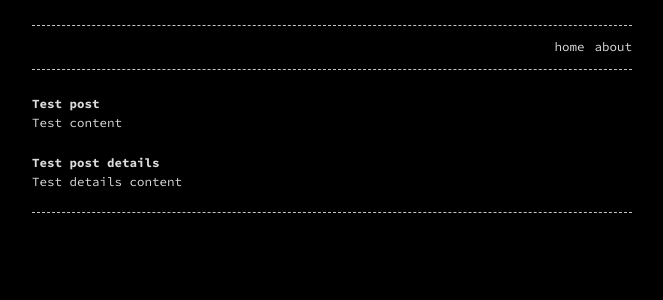
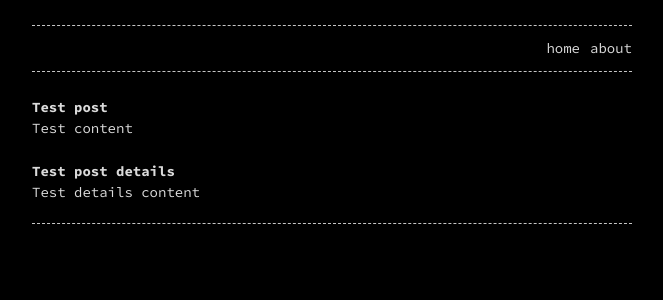
Before and after one commit to uerceg/uerceg.github.io, a Jekyll site: the page built from _posts/2020-06-24-test-post.markdown, in a window 1280 px wide. Shown: the top 300 px of the page, without its empty margins (308-971 px from the left). Built offline with Jekyll 4.4.1, drawn with Linux system fonts in a browser that asks for light colours.

Commit message:
try to update font size

```diff
--- a/_sass/base.scss
+++ b/_sass/base.scss
@@ -5,8 +5,8 @@
  * Style variables
  */
 $base-font-family:     'Source Code Pro', monospace !default;
-$base-font-size:       12.5px !default;
-$mobile-font-size:     12px !default;
+$base-font-size:       14px !default;
+$mobile-font-size:     12.5px !default;
 $base-line-height:     1.5 !default;
 $container-width:      90% !default;
 $container-max-width:  600px !default;
```
